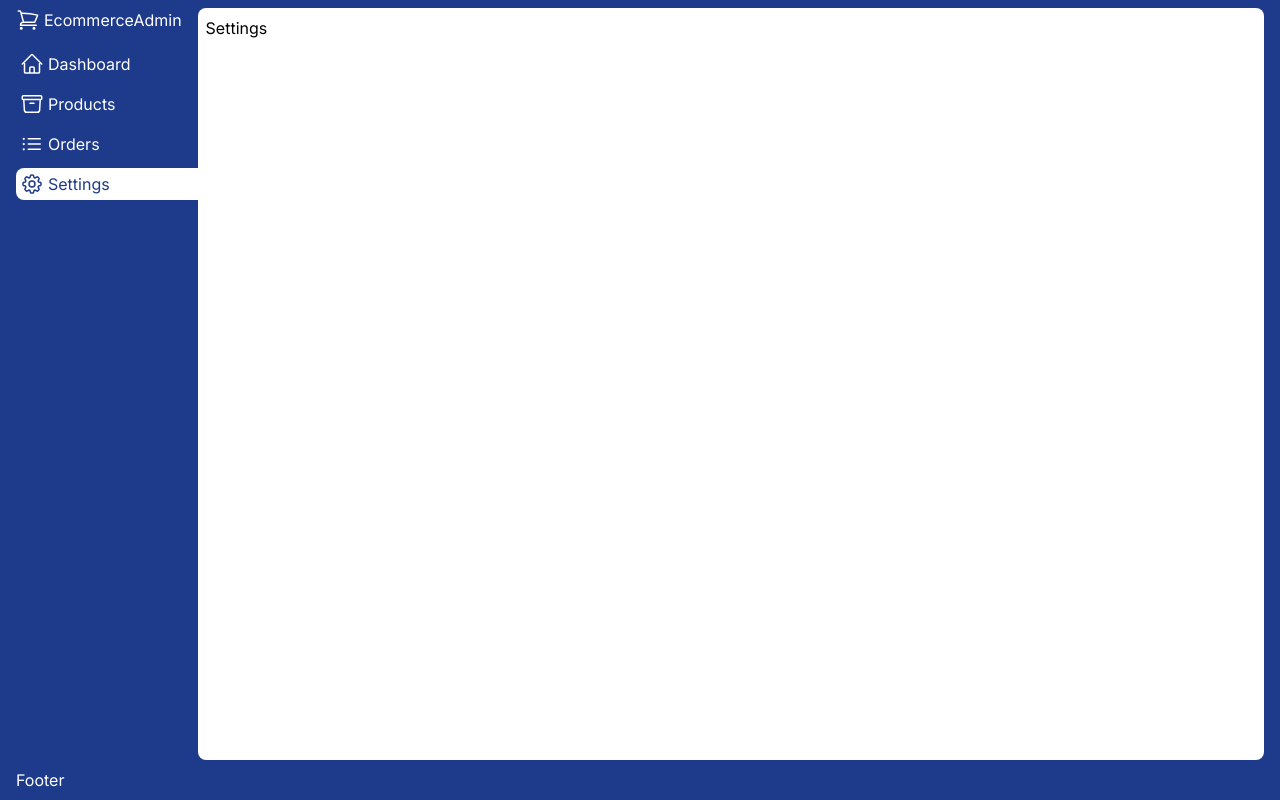
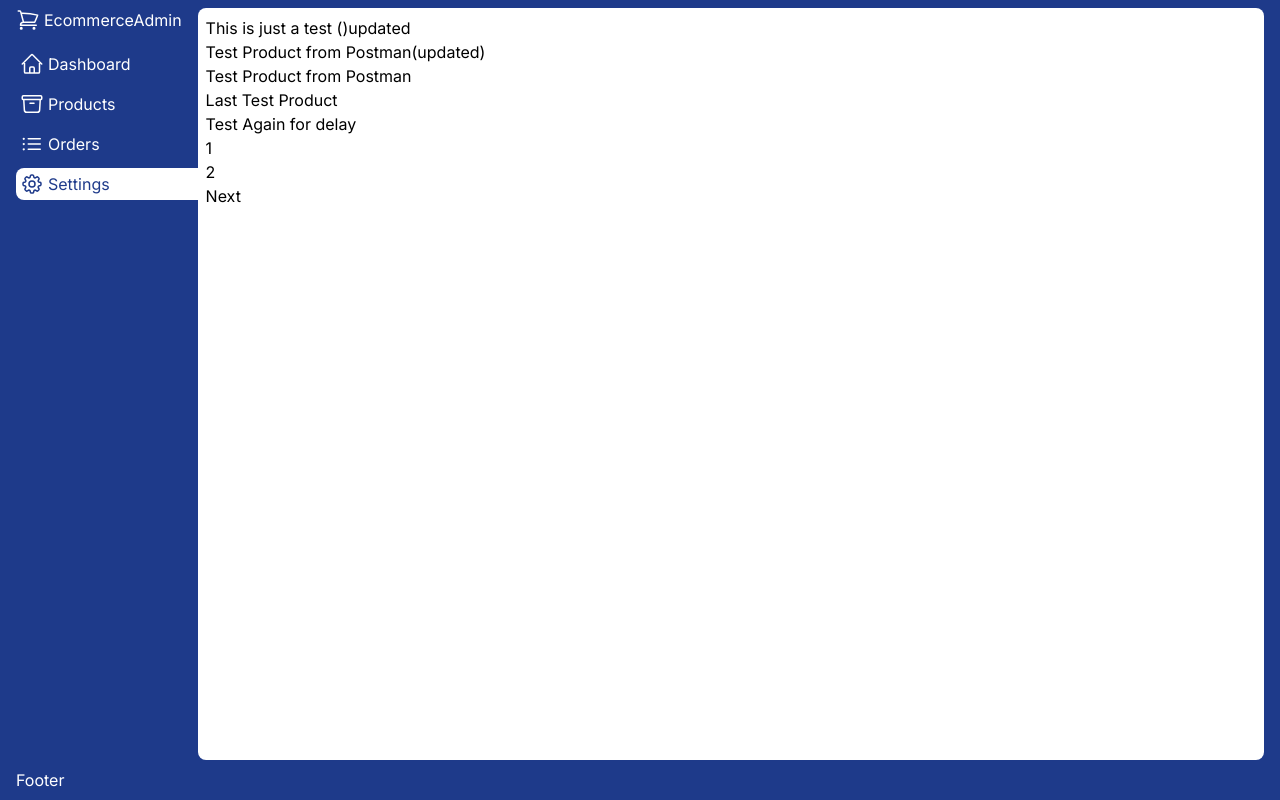
Before and after one commit to George-Kibe/Ecommerce-next, a Next.js app in the folder admin/: page /settings in a window 1280 px wide. Built offline with nearby package versions, Linux system fonts and the light colour scheme; no server answers.

Commit message:
adding pagination for products

```diff
--- a/admin/app/products/page.jsx
+++ b/admin/app/products/page.jsx
@@ -1,4 +1,5 @@
 "use client"
+import Pagination from '@/components/Pagination'
 import axios from 'axios'
 import moment from 'moment'
 import Link from 'next/link'
@@ -8,6 +9,15 @@ import 'react-toastify/dist/ReactToastify.css';
 
 const AllProducts = () => {
   const [products, setProducts] = useState([])
+  const [currentPage, setCurrentPage] = useState(1);
+  const [itemsPerPage] = useState(5); // Number of items to display per page
+  // Get current items based on the current page
+  const indexOfLastItem = currentPage * itemsPerPage;
+  const indexOfFirstItem = indexOfLastItem - itemsPerPage;
+  const currentProducts = products.slice(indexOfFirstItem, indexOfLastItem);
+
+  // Change page
+  const paginate = pageNumber => setCurrentPage(pageNumber);
   const getProducts = async() => {
     try {
       const response = await axios.get('/api/products')
@@ -48,7 +58,7 @@ const AllProducts = () => {
         </thead>
         <tbody className="border p-1">
           {
-            products.map((product, index) => (
+            currentProducts.map((product, index) => (
               <tr className="border p-1">
                 <td className="border p-1">{index+1}</td>
                 <td className="border p-1">{product.title}</td>
@@ -75,6 +85,14 @@ const AllProducts = () => {
           }
         </tbody>
       </table>
+      <div className="w-full flex flex-col items-center">
+        <Pagination
+          itemsPerPage={itemsPerPage}
+          totalItems={products.length}
+          paginate={paginate}
+          currentPage={currentPage}
+        />
+      </div>
     </div>
   )
 }
--- a/admin/app/settings/page.jsx
+++ b/admin/app/settings/page.jsx
@@ -1,9 +1,168 @@
-import React from 'react'
+"use client"
+import React, { useEffect, useState } from 'react'
+const data = [
+	{
+		"_id": "6495b146df662ccaa8441080",
+		"title": "This is just a test ()updated",
+		"description": "This is just a test",
+		"price": 890,
+		"createdAt": "2023-06-23T14:50:46.580Z",
+		"updatedAt": "2023-06-25T15:58:23.034Z",
+		"__v": 0
+	},
+	{
+		"_id": "6495b282df662ccaa8441082",
+		"title": "Test Product from Postman(updated)",
+		"description": "This is just a test description from postman. Seems so far so good",
+		"price": 900,
+		"createdAt": "2023-06-23T14:56:02.898Z",
+		"updatedAt": "2023-06-25T15:30:36.666Z",
+		"__v": 0
+	},
+	{
+		"_id": "6495c0a9df662ccaa8441087",
+		"title": "Test Product from Postman",
+		"description": "This is just a test description from postman. Seems so far so good",
+		"price": 900,
+		"createdAt": "2023-06-23T15:56:25.554Z",
+		"updatedAt": "2023-06-23T15:56:25.554Z",
+		"__v": 0
+	},
+	{
+		"_id": "6495dada93af5a170fdbf3c0",
+		"title": "Last Test Product",
+		"description": "This is the Last Test Product",
+		"price": 8903536,
+		"createdAt": "2023-06-23T17:48:10.785Z",
+		"updatedAt": "2023-06-23T17:48:10.785Z",
+		"__v": 0
+	},
+	{
+		"_id": "64960d78b8e0c9ac895a76f9",
+		"title": "Test Again for delay",
+		"description": "This is just a test",
+		"price": 435,
+		"createdAt": "2023-06-23T21:24:08.876Z",
+		"updatedAt": "2023-06-23T21:24:08.876Z",
+		"__v": 0
+	},
+	{
+		"_id": "64960da7b8e0c9ac895a76fc",
+		"title": "Last Test",
+		"description": "This is just a test. This is just a test",
+		"price": 546,
+		"createdAt": "2023-06-23T21:24:55.395Z",
+		"updatedAt": "2023-06-25T16:14:27.459Z",
+		"__v": 0
+	},
+	{
+		"_id": "649841bb62077a589d6f5108",
+		"title": "Test after Refactoring",
+		"description": "Test after rfactoring(updated)",
+		"price": 9080,
+		"createdAt": "2023-06-25T13:31:39.890Z",
+		"updatedAt": "2023-06-25T15:33:13.210Z",
+		"__v": 0
+	},
+	{
+		"_id": "649855402211a5a29760cbbe",
+		"title": "This is test number 10",
+		"description": "This is test numbe(updated)",
+		"price": 89023,
+		"createdAt": "2023-06-25T14:54:56.961Z",
+		"updatedAt": "2023-06-25T15:33:26.879Z",
+		"__v": 0
+	}
+]
+const Pagination = ({ itemsPerPage, totalItems, currentPage, paginate }) => {
+
+  const totalPages = Math.ceil(totalItems / itemsPerPage);
+  const pageNumbers = [];
+
+  for (let i = 1; i <= Math.ceil(totalItems / itemsPerPage); i++) {
+    pageNumbers.push(i);
+  }
+
+  const goToNext =() => {
+    paginate(currentPage + 1)
+  }
+  const goToPrevious = () => {
+    paginate(currentPage - 1)
+  }
+  return (
+    <ul className="pagination">
+      <li className={`page-item`}>
+        {
+          currentPage !== 1 && (
+            <button onClick={goToPrevious}   className="page-link" >
+              Previous
+            </button>
+          )
+        }
+      </li>
+      {pageNumbers.map(number => (
+        <li key={number} className="page-item">
+          <a onClick={() => paginate(number)} href="#" className="page-link">
+            {number}
+          </a>
+        </li>
+      ))}
+
+      <li className={`page-item`}>
+        {
+          currentPage !== totalPages && (
+            <a onClick={goToNext} className="page-link" >
+              Next
+            </a>
+          )
+        }
+      </li>
+    </ul>
+  );
+};
 
 const Settings = () => {
+  const BluetoothSyncAPIService = async() => {
+    const BLUETOOTH_SYNC_API = 'https://randomuser.me/api/?results=1000';
+    try {
+      const response = await fetch(BLUETOOTH_SYNC_API)
+      const data =await response.json()
+      console.log("Response: ", data)
+      console.log(response.results)
+      return response
+    } catch (error) {
+      console.log(error)
+    }
+  }
+  useEffect(() => {
+    BluetoothSyncAPIService()
+  }, [])
+
+  const [currentPage, setCurrentPage] = useState(1);
+  const [itemsPerPage] = useState(5); // Number of items to display per page
+  // Get current items based on the current page
+  const indexOfLastItem = currentPage * itemsPerPage;
+  const indexOfFirstItem = indexOfLastItem - itemsPerPage;
+  const currentItems = data.slice(indexOfFirstItem, indexOfLastItem);
+
+  // Change page
+  const paginate = pageNumber => setCurrentPage(pageNumber);
+
   return (
-    <div>Settings</div>
-  )
-}
+    <div>
+      {/* Display your items */}
+      {currentItems.map(item => (
+        <div key={item._id}>{item.title}</div>
+      ))}
+
+      <Pagination
+        itemsPerPage={itemsPerPage}
+        totalItems={data.length}
+        paginate={paginate}
+        currentPage={currentPage}
+      />
+    </div>
+  );
+};
 
 export default Settings
--- /dev/null
+++ b/admin/components/Pagination.jsx
@@ -0,0 +1,47 @@
+const Pagination = ({ itemsPerPage, totalItems, currentPage, paginate }) => {
+
+    const totalPages = Math.ceil(totalItems / itemsPerPage);
+    const pageNumbers = [];
+
+    for (let i = 1; i <= Math.ceil(totalItems / itemsPerPage); i++) {
+      pageNumbers.push(i);
+    }
+
+    const goToNext =() => {
+      paginate(currentPage + 1)
+    }
+    const goToPrevious = () => {
+      paginate(currentPage - 1)
+    }
+    return (
+      <ul className="flex flex-row gap-2 mt-4 self-center">
+        {
+          currentPage !== 1 && (
+            <li className={`border-2 bg-blue-300 p-2 px-4  rounded-lg`}>
+              <button onClick={goToPrevious}   className="page-link" >
+                Previous
+              </button>
+            </li>
+        )
+        }
+        {pageNumbers.map(number => (
+          <li key={number} className={`border-2 ${currentPage === number?"bg-blue-900 text-white":"bg-blue-300 "} p-2 px-4  rounded-lg`}>
+            <a onClick={() => paginate(number)} href="#" className="page-link">
+              {number}
+            </a>
+          </li>
+        ))}
+        {
+          currentPage !== totalPages && (
+            <li className={`border-2 bg-blue-300 p-2 px-4  rounded-lg`}>
+              <button onClick={goToNext} className="page-link" >
+                Next
+              </button>
+            </li>
+        )
+        }
+
+      </ul>
+    );
+  };
+export default Pagination;
```
